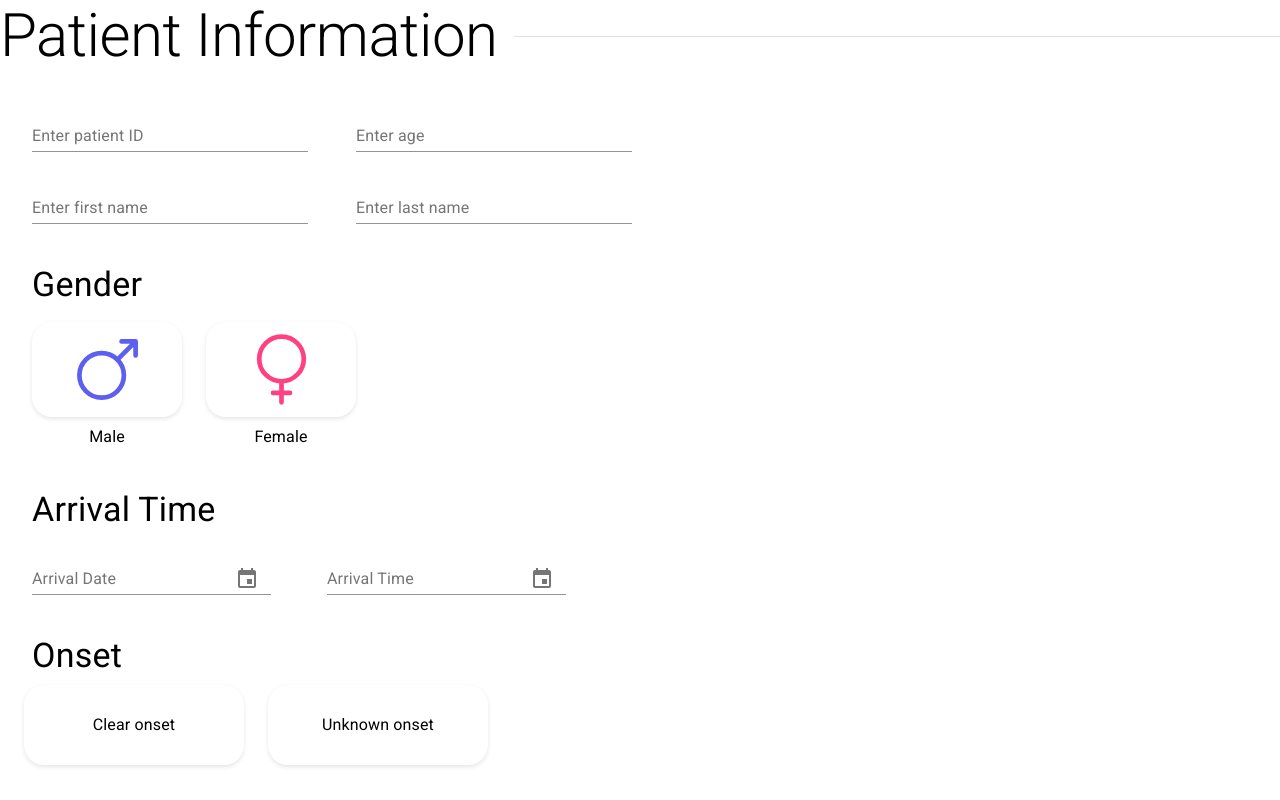
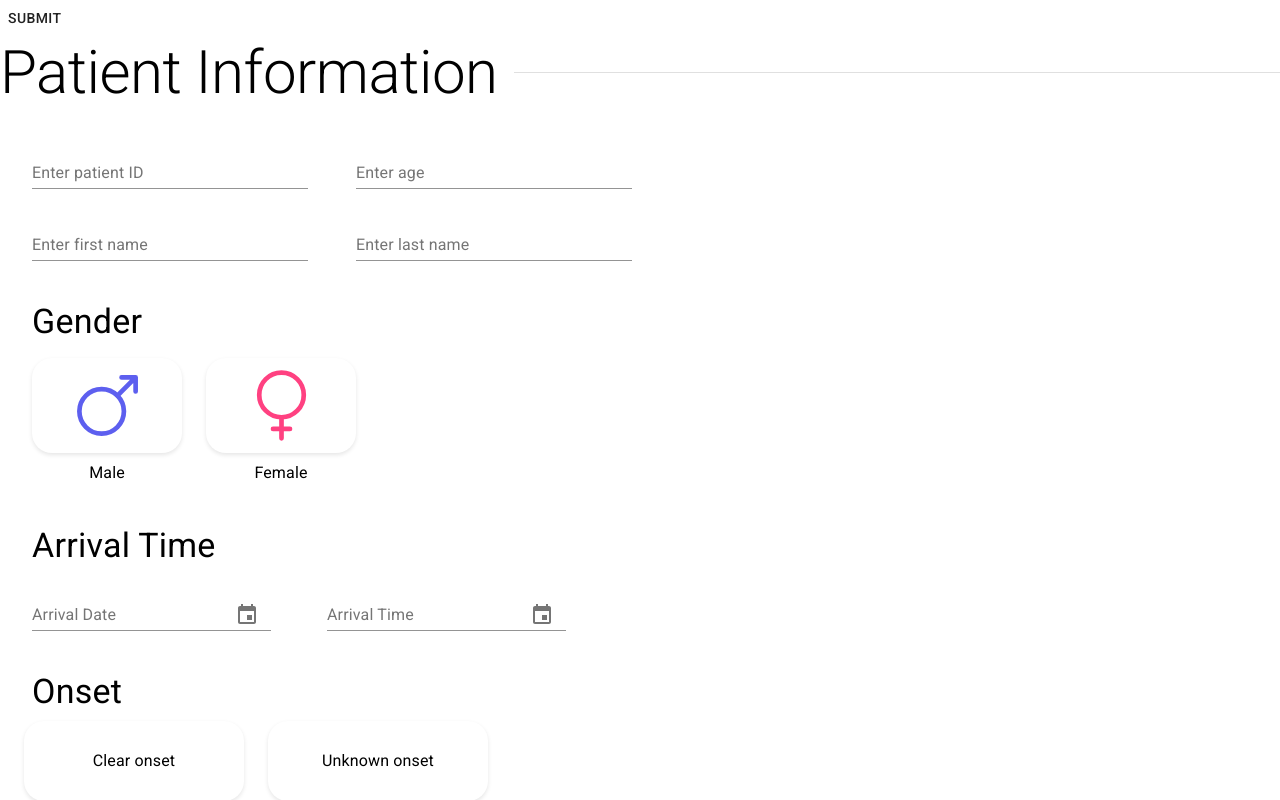
Before and after one commit to cu-devclub/app4stroke_front, a React (Create React App) app: page /form in a window 1280 px wide. Shown: the top 800 px of the page. Built offline with nearby package versions, Linux system fonts and the light colour scheme.

Commit message:
onset validation

```diff
--- a/src/Pages/form/Components/ArrivalOnset.tsx
+++ b/src/Pages/form/Components/ArrivalOnset.tsx
@@ -9,6 +9,7 @@ import ToggleButton from "@material-ui/lab/ToggleButton";
 import ToggleButtonGroup from "@material-ui/lab/ToggleButtonGroup";
 import intervalToDuration from "date-fns/intervalToDuration";
 import Controls from "./Control/Control";
+import { ErrorMessage } from "formik";
 
 const useStyle = makeStyles(() =>
   createStyles({
@@ -41,6 +42,11 @@ const useStyle = makeStyles(() =>
         pointerEvents: "none",
       },
     },
+    errorMessage: {
+      color: "#FF0000",
+      fontSize: "16px",
+      marginBottom: "20px",
+    },
   })
 );
 
@@ -63,13 +69,25 @@ const OnsetStyledToggleButtonGroup = withStyles(() => ({
   },
 }))(ToggleButtonGroup);
 
-const ArrivalOnset: React.FC = () => {
+interface PatientProps {
+  onset: string;
+}
+
+interface Props {
+  value: PatientProps;
+  name: string;
+  onChange: (field: string, value: any, shouldValidate?: boolean) => void;
+}
+
+const ArrivalOnset = (props: Props) => {
   const classes = useStyle();
+  const { value, name, onChange } = props;
 
+  console.log(value);
   //* Arrival
   const [arrivalDate, setArrivalDate] = React.useState<Date | null>(null);
   //* Onset
-  const [onset, setOnset] = React.useState<string | null>("");
+  // const [onset, setOnset] = React.useState<string | null>("");
   //+ clear onset
   const [showClearPicker, setShowPickerClear] = useState(false);
   const [clearDate, setClearDate] = React.useState<Date | null>(null);
@@ -84,9 +102,9 @@ const ArrivalOnset: React.FC = () => {
   // toggle button
   const handleOnset = (
     event: React.MouseEvent<HTMLElement>,
-    newOnset: string | null
+    newOnset: string
   ) => {
-    setOnset(newOnset);
+    onChange(name, { ...value, onset: newOnset });
   };
 
   // duration
@@ -97,21 +115,18 @@ const ArrivalOnset: React.FC = () => {
           end: clearDate,
         })
       : "";
-
   const showDayDigitACDiff =
     ArrivalClearDiff !== ""
       ? ArrivalClearDiff.days?.toLocaleString(undefined, {
           minimumIntegerDigits: 2,
         })
       : "";
-
   const showHourDigitACDiff =
     ArrivalClearDiff !== ""
       ? ArrivalClearDiff.hours?.toLocaleString(undefined, {
           minimumIntegerDigits: 2,
         })
       : "";
-
   const showMinuteDigitACDiff =
     ArrivalClearDiff !== ""
       ? ArrivalClearDiff.minutes?.toLocaleString(undefined, {
@@ -126,21 +141,18 @@ const ArrivalOnset: React.FC = () => {
           end: lastDate,
         })
       : "";
-
   const showDayDigitALDiff =
     ArrivalLastDiff !== ""
       ? ArrivalLastDiff.days?.toLocaleString(undefined, {
           minimumIntegerDigits: 2,
         })
       : "";
-
   const showHourDigitALDiff =
     ArrivalLastDiff !== ""
       ? ArrivalLastDiff.hours?.toLocaleString(undefined, {
           minimumIntegerDigits: 2,
         })
       : "";
-
   const showMinuteDigitALDiff =
     ArrivalLastDiff !== ""
       ? ArrivalLastDiff.minutes?.toLocaleString(undefined, {
@@ -155,21 +167,18 @@ const ArrivalOnset: React.FC = () => {
           end: firstDate,
         })
       : "";
-
   const showDayDigitAFDiff =
     ArrivalFirstDiff !== ""
       ? ArrivalFirstDiff.days?.toLocaleString(undefined, {
           minimumIntegerDigits: 2,
         })
       : "";
-
   const showHourDigitAFDiff =
     ArrivalFirstDiff !== ""
       ? ArrivalFirstDiff.hours?.toLocaleString(undefined, {
           minimumIntegerDigits: 2,
         })
       : "";
-
   const showMinuteDigitAFDiff =
     ArrivalFirstDiff !== ""
       ? ArrivalFirstDiff.minutes?.toLocaleString(undefined, {
@@ -205,6 +214,9 @@ const ArrivalOnset: React.FC = () => {
       <Box className={classes.boxOnset}>
         <Box className={classes.textTitle}>
           <Typography variant="h4">Onset</Typography>
+          <ErrorMessage name={`${name}.onset`}>
+            {(msg) => <Box className={classes.errorMessage}>{msg}</Box>}
+          </ErrorMessage>
         </Box>
         <Grid container spacing={2}>
           <Box
@@ -215,7 +227,7 @@ const ArrivalOnset: React.FC = () => {
             }}
           >
             <OnsetStyledToggleButtonGroup
-              value={onset}
+              value={value.onset}
               exclusive
               onChange={handleOnset}
             >
@@ -235,7 +247,7 @@ const ArrivalOnset: React.FC = () => {
           </Box>
           <Box>
             <OnsetStyledToggleButtonGroup
-              value={onset}
+              value={value.onset}
               exclusive
               onChange={handleOnset}
             >
--- a/src/Pages/form/Components/PatientInformationSection.tsx
+++ b/src/Pages/form/Components/PatientInformationSection.tsx
@@ -64,6 +64,7 @@ const useStyle = makeStyles(() =>
     errorMessage: {
       color: "#FF0000",
       fontSize: "16px",
+      marginBottom: "16px",
     },
   })
 );
@@ -85,14 +86,15 @@ const GenderStyledToggleButtonGroup = withStyles(() => ({
   },
 }))(ToggleButtonGroup);
 
+interface PatientProps {
+  gender: string;
+  onset: string;
+}
+
 interface Props {
   value: PatientProps;
   name: string;
   onChange: (field: string, value: any, shouldValidate?: boolean) => void;
-}
-
-interface PatientProps {
-  gender: string;
 }
 
 const PatientInformationSection = (props: Props) => {
@@ -110,6 +112,8 @@ const PatientInformationSection = (props: Props) => {
   ) => {
     onChange(name, { ...value, gender: newGender });
   };
+
+  console.log(value);
 
   return (
     <Box className={classes.root}>
@@ -201,7 +205,11 @@ const PatientInformationSection = (props: Props) => {
         </Grid>
       </Box>
       {/* Arrival Time & Onset */}
-      <ArrivalOnset />
+      <ArrivalOnset
+        value={value}
+        name="PatientInformation"
+        onChange={onChange}
+      />
       {/* Upload CT Scan */}
       <Box className={classes.boxUpload}>
         <Box className={classes.textTitle}>
--- a/src/Pages/form/Components/StrokePredictionForm.tsx
+++ b/src/Pages/form/Components/StrokePredictionForm.tsx
@@ -17,6 +17,7 @@ const StrokePredictionForm: React.FC = () => {
         initialValues={{
           PatientInformation: {
             gender: "",
+            onset: "",
           },
           ChiefComplaint: "",
           EKG12Leads: "",
@@ -45,6 +46,9 @@ const StrokePredictionForm: React.FC = () => {
       >
         {({ values, setFieldValue, isSubmitting, errors }) => (
           <Form>
+            <Button disabled={isSubmitting} type="submit">
+              Submit{""}
+            </Button>
             <SectionTitle title="Patient Information" />
             <PatientInformationSection
               value={values.PatientInformation}
@@ -73,9 +77,9 @@ const StrokePredictionForm: React.FC = () => {
               fieldName="NIHSS"
               onChange={setFieldValue}
             />
-            <Button disabled={isSubmitting} type="submit">
+            {/*fix <Button disabled={isSubmitting} type="submit">
               Submit{""}
-            </Button>
+            </Button> */}
           </Form>
         )}
       </Formik>
--- a/src/Pages/form/validation/validations.ts
+++ b/src/Pages/form/validation/validations.ts
@@ -7,6 +7,7 @@ const condition = (condition: string) => {
 
 interface PatientProps {
   gender: string;
+  onset: string;
 }
 
 interface ValidateProps {
@@ -20,6 +21,7 @@ const validate = (values: ValidateProps) => {
   const errors = {
     PatientInformation: {
       gender: "",
+      onset: "",
     },
     ChiefComplaint: "",
     EKG12Leads: "",
@@ -43,7 +45,9 @@ const validate = (values: ValidateProps) => {
   };
   if (condition(values.PatientInformation.gender)) {
     errors.PatientInformation.gender = "Please select gender";
-    console.log(errors);
+  }
+  if (condition(values.PatientInformation.onset)) {
+    errors.PatientInformation.onset = "Please select onset";
   }
   if (condition(values.ChiefComplaint)) {
     errors.ChiefComplaint = "Please select time course";
```
